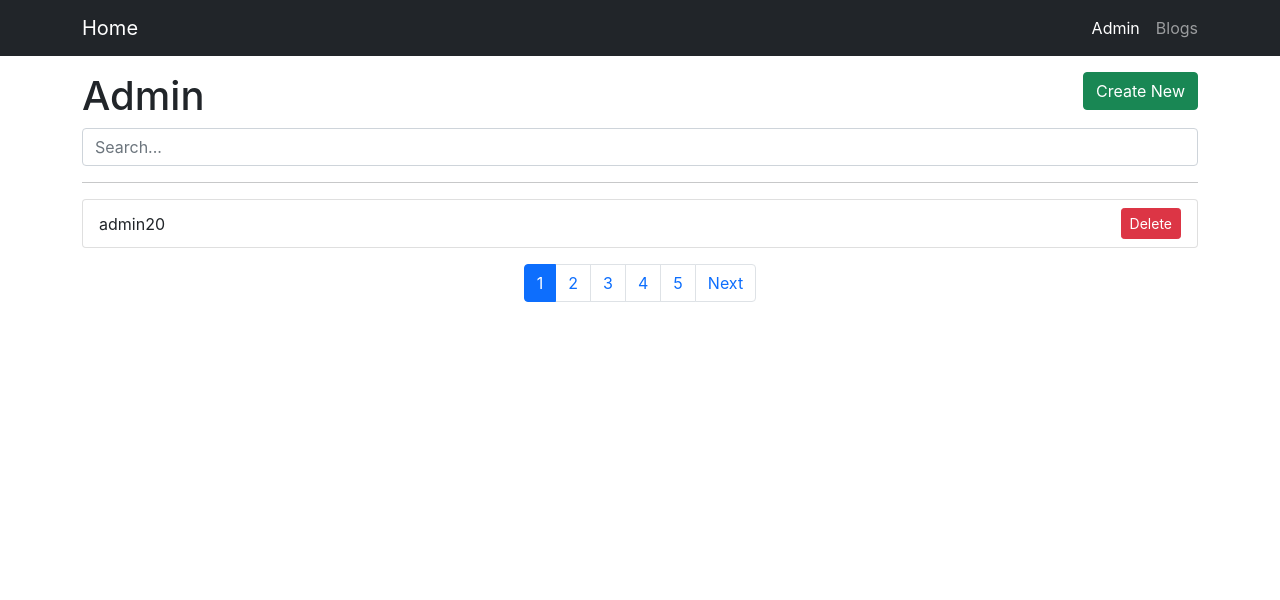
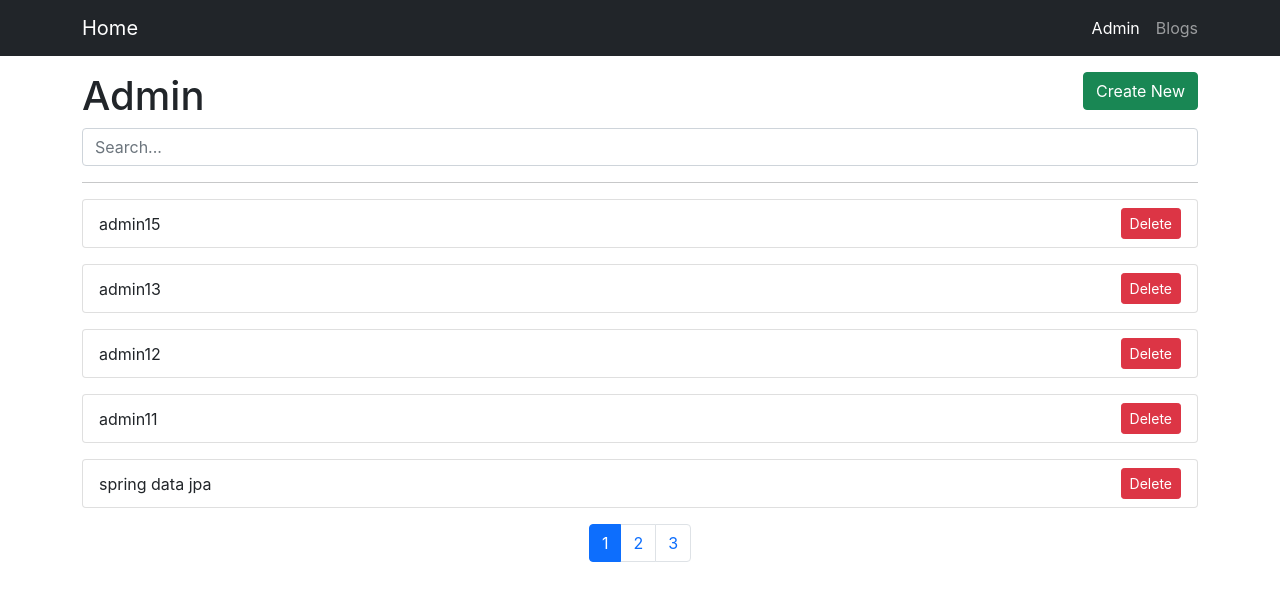
Before and after one commit to wonsakku/react-study, a React (Create React App) app in the folder react-basic/: page /admin in a window 1280 px wide. Shown: the top 600 px of the page. Built offline with nearby package versions, Linux system fonts and the light colour scheme; data requests are answered from the project's data file.

Commit message:
프로젝트로 배우는 React.js - 섹션 11. Toast Notification_64~69

```diff
--- a/react-basic/db.json
+++ b/react-basic/db.json
@@ -69,53 +69,11 @@
       "id": 13
     },
     {
-      "title": "admin14",
-      "body": "admin",
-      "publish": true,
-      "createdAt": 1679922856103,
-      "id": 14
-    },
-    {
       "title": "admin15",
       "body": "admin",
       "publish": false,
       "createdAt": 1679922856103,
       "id": 15
-    },
-    {
-      "title": "admin16",
-      "body": "admin",
-      "publish": true,
-      "createdAt": 1679922856103,
-      "id": 16
-    },
-    {
-      "title": "admin17",
-      "body": "admin",
-      "publish": false,
-      "createdAt": 1679922856103,
-      "id": 17
-    },
-    {
-      "title": "admin18",
-      "body": "admin",
-      "publish": true,
-      "createdAt": 1679922856103,
-      "id": 18
-    },
-    {
-      "title": "admin19",
-      "body": "admin",
-      "publish": false,
-      "createdAt": 1679922856103,
-      "id": 19
-    },
-    {
-      "title": "admin20",
-      "body": "admin",
-      "publish": true,
-      "createdAt": 1679922856103,
-      "id": 20
     }
   ]
 }
--- a/react-basic/package.json
+++ b/react-basic/package.json
@@ -13,6 +13,7 @@
     "react-dom": "^17.0.2",
     "react-router-dom": "^5.3.4",
     "react-scripts": "5.0.1",
+    "uuid": "^8.3.2",
     "web-vitals": "^2.1.4"
   },
   "scripts": {
--- a/react-basic/src/App.js
+++ b/react-basic/src/App.js
@@ -6,22 +6,31 @@ import {
 } from 'react-router-dom';
 import NavBar from './components/NavBar';
 import routes from './routes';
-
+import Toast from './components/Toast';
+import useToast from './hooks/toast';
 
 
 function App() {
+
+  const [toasts, addToast, deleteToast] = useToast();
 
 
   return (
 
     <Router>
       <NavBar />
-
+      <Toast toasts={toasts} deleteToast={deleteToast} />
       <div className="container mt-3">
         <Switch>
           {routes.map(route => {
+            const Component = route.component;
             return (
-              <Route key={route.path} exact path={route.path} component={route.component} />
+              <Route
+                key={route.path}
+                exact
+                path={route.path} >
+                <Component addToast={addToast} />
+              </Route>
             )
           })}
         </Switch>
--- a/react-basic/src/components/BlogForm.js
+++ b/react-basic/src/components/BlogForm.js
@@ -2,9 +2,10 @@ import { useState, useEffect } from 'react';
 import axios from 'axios';
 import { useHistory, useParams } from 'react-router-dom';
 import propTypes from 'prop-types';
+import Toast from './Toast';
 
+const BlogForm = ({ editing, addToast }) => {
 
-const BlogForm = ({ editing }) => {
 
     const { id } = useParams();
     const history = useHistory();
@@ -15,6 +16,8 @@ const BlogForm = ({ editing }) => {
     const [originalBody, setOriginalBody] = useState('');
     const [publish, setPublish] = useState(false);
     const [originalPublish, setoriginalPublish] = useState('');
+    const [titleError, setTitleError] = useState(false);
+    const [bodyError, setBodyError] = useState(false);
 
     useEffect(() => {
         if (editing) {
@@ -45,12 +48,30 @@ const BlogForm = ({ editing }) => {
         setPublish(e.target.checked);
     }
 
+    const validateForm = () => {
+        let validated = true;
+
+        if (title === '') {
+            setTitleError(true);
+            validated = false;
+        }
+
+        if (body === '') {
+            setBodyError(true);
+            validated = false;
+        }
+
+        return validated;
+    }
+
 
     const onSubmit = (e) => {
-        // console.log(e);
-        // console.log(e.target);
-        // console.log(title);
-        // console.log(body);
+        setTitleError(false);
+        setBodyError(false);
+
+        if (!validateForm()) {
+            return;
+        }
 
         if (editing) {
             axios.patch(`http://localhost:3001/posts/${id}`, {
@@ -65,7 +86,14 @@ const BlogForm = ({ editing }) => {
                 body,
                 publish,
                 createdAt: Date.now()
-            }).then(() => { history.push("/admin") });
+            }).then(() => {
+                addToast({
+                    "type": "success",
+                    "text": "successfully created!"
+                });
+
+                history.push("/admin");
+            });
         }
     }
 
@@ -74,17 +102,29 @@ const BlogForm = ({ editing }) => {
             <h1>{editing ? "Edit" : "Create"} a Blog Post</h1>
             <div className="mb-3">
                 <label className="form-label">Title</label>
-                <input className="form-control" value={title} onChange={(e) => {
+                <input className={`form-control ${titleError ? "border-danger" : ""}`} value={title} onChange={(e) => {
                     setTitle(e.target.value);
                 }}></input>
+                {titleError &&
+                    <div className="text-danger">
+                        Title is required
+                    </div>
+                }
             </div>
             <div className="mb-3">
                 <label className="form-label">Body</label>
-                <textarea className='form-control' value={body}
+                <textarea className={`form-control ${bodyError ? "border-danger" : ""}`} value={body}
                     onChange={(e) => {
                         setBody(e.target.value);
                     }}
                     rows="10" />
+
+                {bodyError &&
+                    <div className="text-danger">
+                        Body is required
+                    </div>
+                }
+
             </div>
             <div className='form-check mb-3'>
                 <input
--- a/react-basic/src/components/BlogList.js
+++ b/react-basic/src/components/BlogList.js
@@ -1,11 +1,13 @@
 import axios from 'axios';
-import { useState, useEffect, useCallback } from 'react';
+import { useState, useEffect, useCallback, useRef } from 'react';
 import Card from '../components/Card';
 import { Link, useLocation } from 'react-router-dom';
 import { useHistory } from 'react-router-dom';
 import LoadingSpinner from '../components/LoadingSpinner';
 import propTypes from 'prop-types';
 import Pagination from './Pagination';
+import Toast from './Toast';
+import useToast from '../hooks/toast';
 
 
 const BlogList = ({ isAdmin }) => {
@@ -15,13 +17,15 @@ const BlogList = ({ isAdmin }) => {
     const params = new URLSearchParams(location.search);
     const pageParam = params.get("page");
 
+    const [toasts, addToast, deleteToast] = useToast();
     const [posts, setPosts] = useState([]);
     const [loading, setLoading] = useState(true);
     const [currentPage, setCurrentPage] = useState(1);
     const [numberOfPosts, setNumberOfPosts] = useState(0);
     const [numberOfPages, setNumberOfPages] = useState(0);
     const [searchText, setSearchText] = useState("");
-    const limit = 1;
+
+    const limit = 5;
 
 
     const onClickPageButton = (page) => {
@@ -62,11 +66,15 @@ const BlogList = ({ isAdmin }) => {
         setNumberOfPages(Math.ceil(numberOfPosts / limit));
     }, [numberOfPosts]);
 
+
+
+
     const deleteBlog = (e, id) => {
         e.stopPropagation();
         axios.delete(`http://localhost:3001/posts/${id}`)
             .then(() => {
                 setPosts(prevPosts => prevPosts.filter(post => post.id !== id));
+                addToast({ text: "Successfully deleted", type: "success" });
             });
     };
 
@@ -111,6 +119,7 @@ const BlogList = ({ isAdmin }) => {
 
     return (
         <div>
+            <Toast toasts={toasts} deleteToast={deleteToast} />
             <input type="text"
                 className="form-control"
                 placeholder='Search...'
--- /dev/null
+++ b/react-basic/src/components/Toast.js
@@ -0,0 +1,34 @@
+import propTypes from 'prop-types';
+
+
+const Toast = ({ toasts, deleteToast }) => {
+
+    return (
+        <div className="position-fixed bottom-0 end-0 p-2">
+            {toasts.map((toast) => {
+
+                return (
+                    <div className={`cursor-pointer alert alert-${toast.type || "success"} m-0 py-2 mt-2`}
+                        key={toast.id}
+                        onClick={() => deleteToast(toast.id)}>
+                        {toast.text}
+                    </div>
+                );
+            })}
+        </div>
+    );
+}
+
+Toast.propTypes = {
+    toasts: propTypes.arrayOf(propTypes.shape({
+        text: propTypes.string,
+        type: propTypes.string
+    })).isRequired,
+    deleteToast: propTypes.func.isRequired
+}
+
+Toast.defaultProps = {
+    toasts: []
+}
+
+export default Toast;
--- /dev/null
+++ b/react-basic/src/hooks/toast.js
@@ -0,0 +1,38 @@
+import { useState, useRef } from 'react';
+import { v4 as uuidv4 } from 'uuid';
+
+
+const useToast = () => {
+
+    const [, setToastRerender] = useState(false);
+    const toasts = useRef([]);
+
+    const addToast = (toast) => {
+        const id = uuidv4();
+        const toastWithId = {
+            ...toast,
+            id
+        }
+        toasts.current = [...toasts.current, toastWithId];
+        setToastRerender(prev => !prev);
+
+        setTimeout(() => {
+            deleteToast(id);
+        }, 5000);
+    }
+
+    const deleteToast = (id) => {
+
+        const filteredToasts = toasts.current.filter(toast => toast.id !== id);
+        toasts.current = filteredToasts;
+        setToastRerender(prev => !prev);
+    }
+
+    return [
+        toasts.current,
+        addToast,
+        deleteToast
+    ];
+}
+
+export default useToast;
--- a/react-basic/src/pages/CreatePage.js
+++ b/react-basic/src/pages/CreatePage.js
@@ -1,10 +1,10 @@
 import BlogForm from "../components/BlogForm";
 
-const CreatePage = () => {
+const CreatePage = ({ addToast }) => {
 
     return (
         <div>
-            <BlogForm />
+            <BlogForm addToast={addToast} />
         </div>
     );
 }
```
Also changed, not shown: 2 other files (tests, documents, lock files or other folders).
